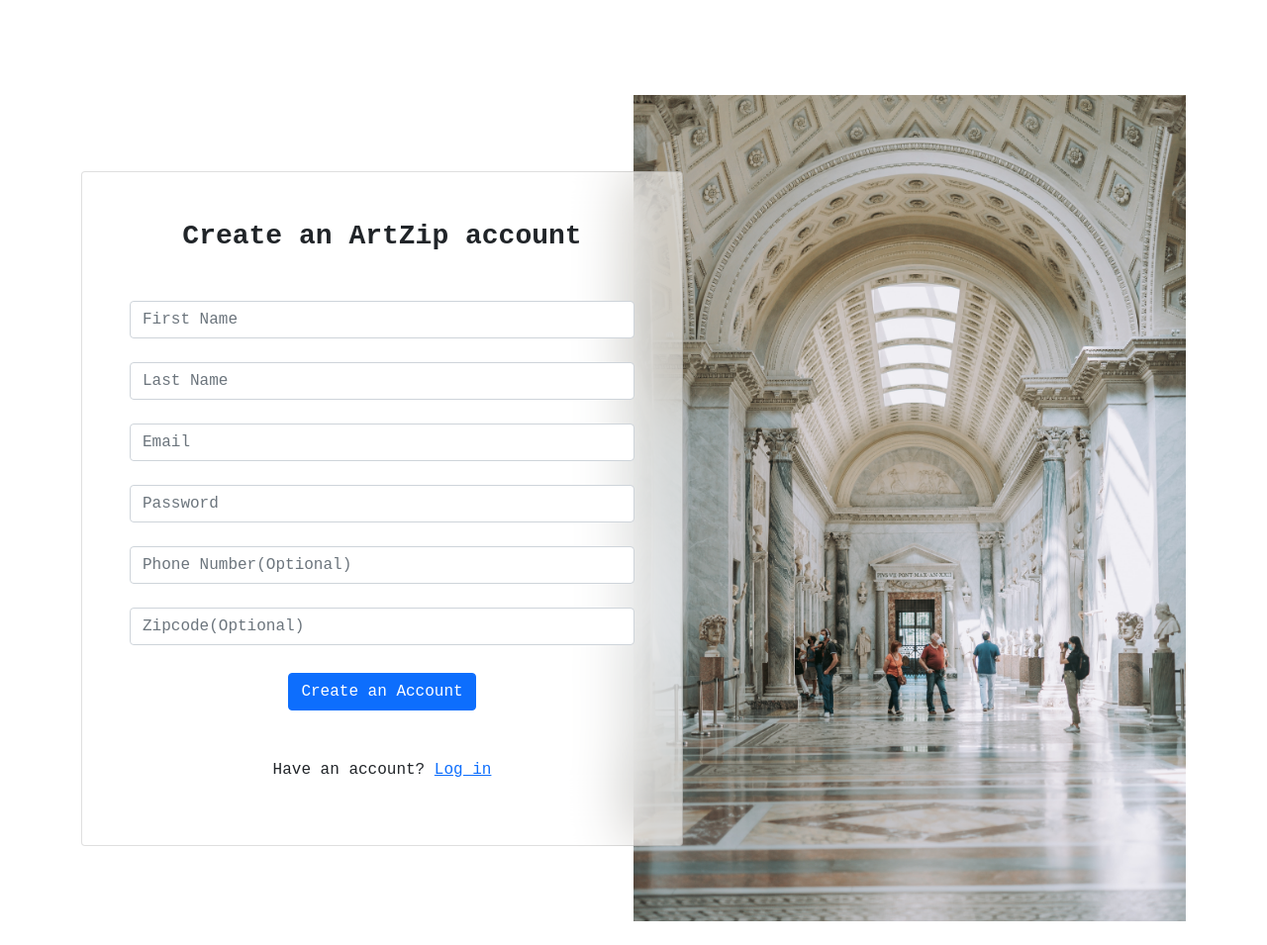
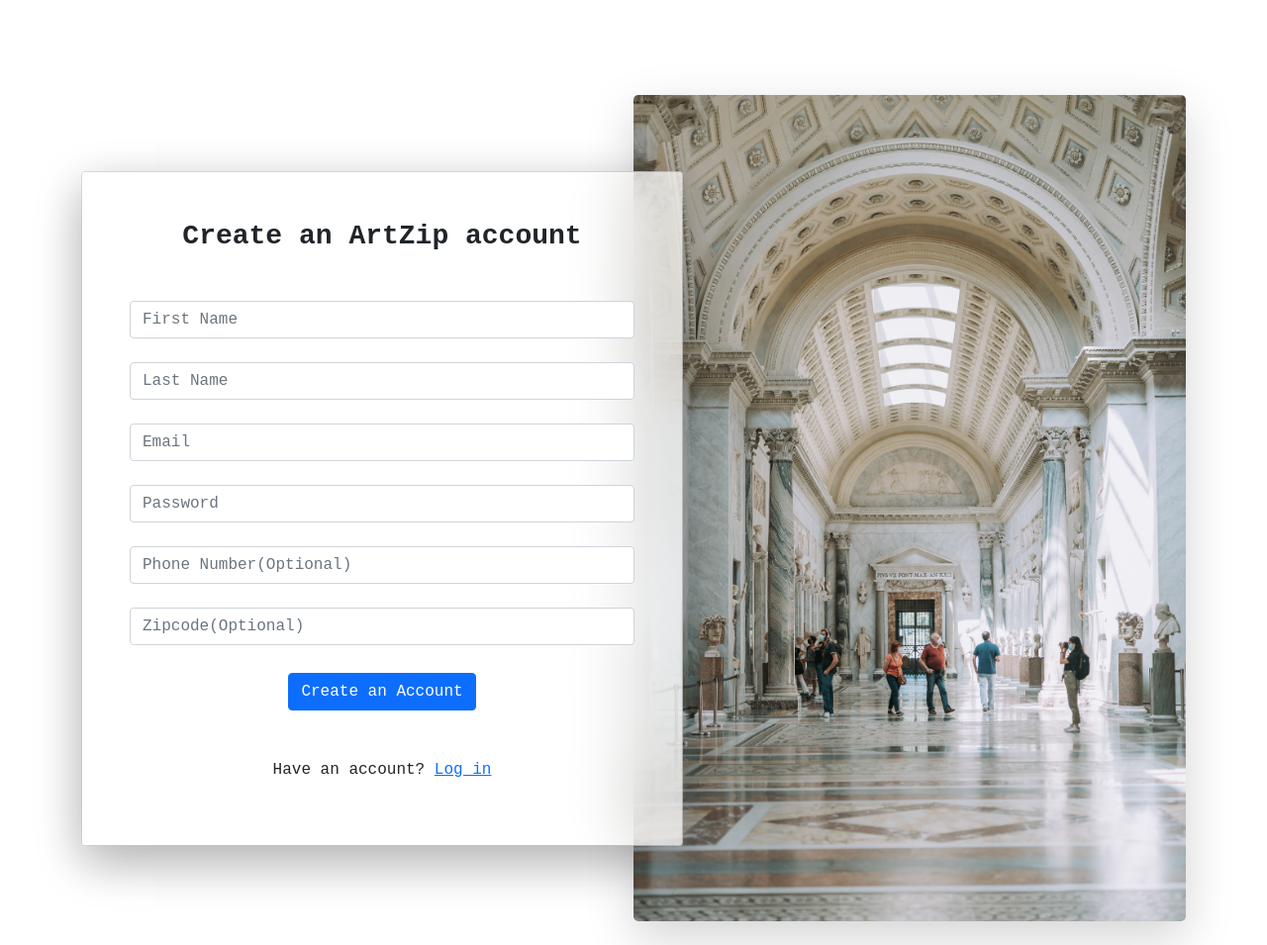
Before and after one commit to Ly-31/ArtZip, a Flask app: page /create-account in a window 1280 px wide. Shown: the part 72-1027 px from the top of the page at 99% size. Run offline with Flask 2, Linux system fonts and the light colour scheme.

Commit message:
updated styling for create_account.html

```diff
--- a/templates/create_account.html
+++ b/templates/create_account.html
@@ -21,8 +21,8 @@
         <!-- Create Account Form -->
         <div class="row g-0 align-items-center">
             <div class="col-lg-6 mb-5 mb-lg-0">
-                <div class="card cascading-right" style="background: hsla(0, 0%, 100%, 0.55); backdrop-filter: blur(30px);">
-                    <div class="card-body p-5 shadow-5 text-center">
+                <div class="card cascading-right shadow-lg" style="background: hsla(0, 0%, 100%, 0.69); backdrop-filter: blur(30px);">
+                    <div class="card-body p-5 shadow-lg text-center">
                         <h3 class="fw-bold mb-5">Create an ArtZip account</h3>
                         <form id="create-account-form" action="/create-account" method="POST">
                             <div class="form-outline mb-4">
@@ -74,7 +74,7 @@
             </div>
 
             <div class="col-lg-6 mb-5 mb-lg-0">
-                <img src="/static/img/signup.jpg" alt="Login image" class="w-100 rounded-4 shadow-4">
+                <img src="/static/img/signup.jpg" alt="Login image" class="w-100 rounded-3 shadow-lg">
             </div>
         </div>
     </div>
--- a/templates/homepage.html
+++ b/templates/homepage.html
@@ -3,7 +3,7 @@
 {% block title %}ArtZip{% endblock %}
 
 {% block body %}
-<div class="homepage-content text-center my-5 py-5">
+<div class="homepage-content text-center my-3 py-5">
     <h1>Explore Local Art Scene</h1>
     <h2>Discover museums and galleries around in the neighborhood.</h2>
 </div>
```
Also changed, not shown: templates/search_result.html (+4 -3 lines).
